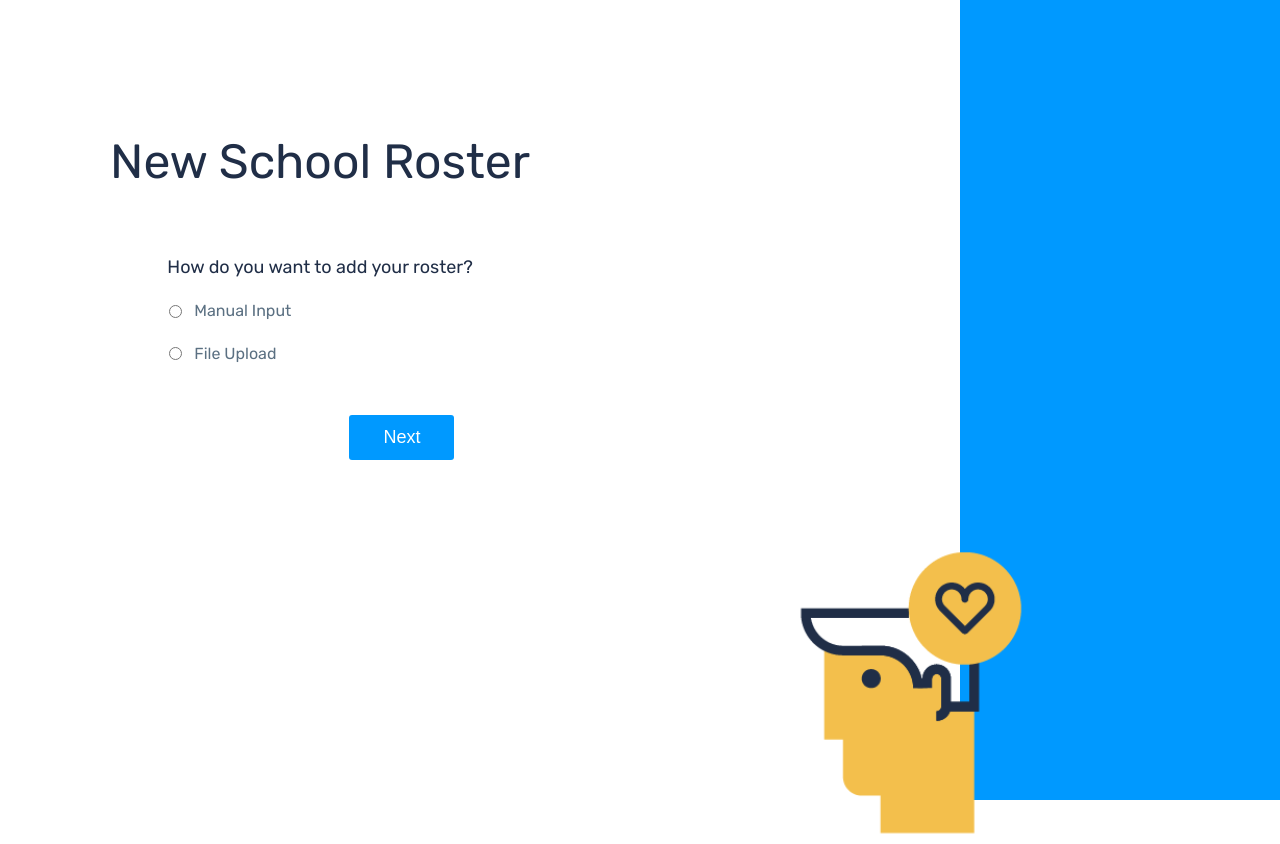
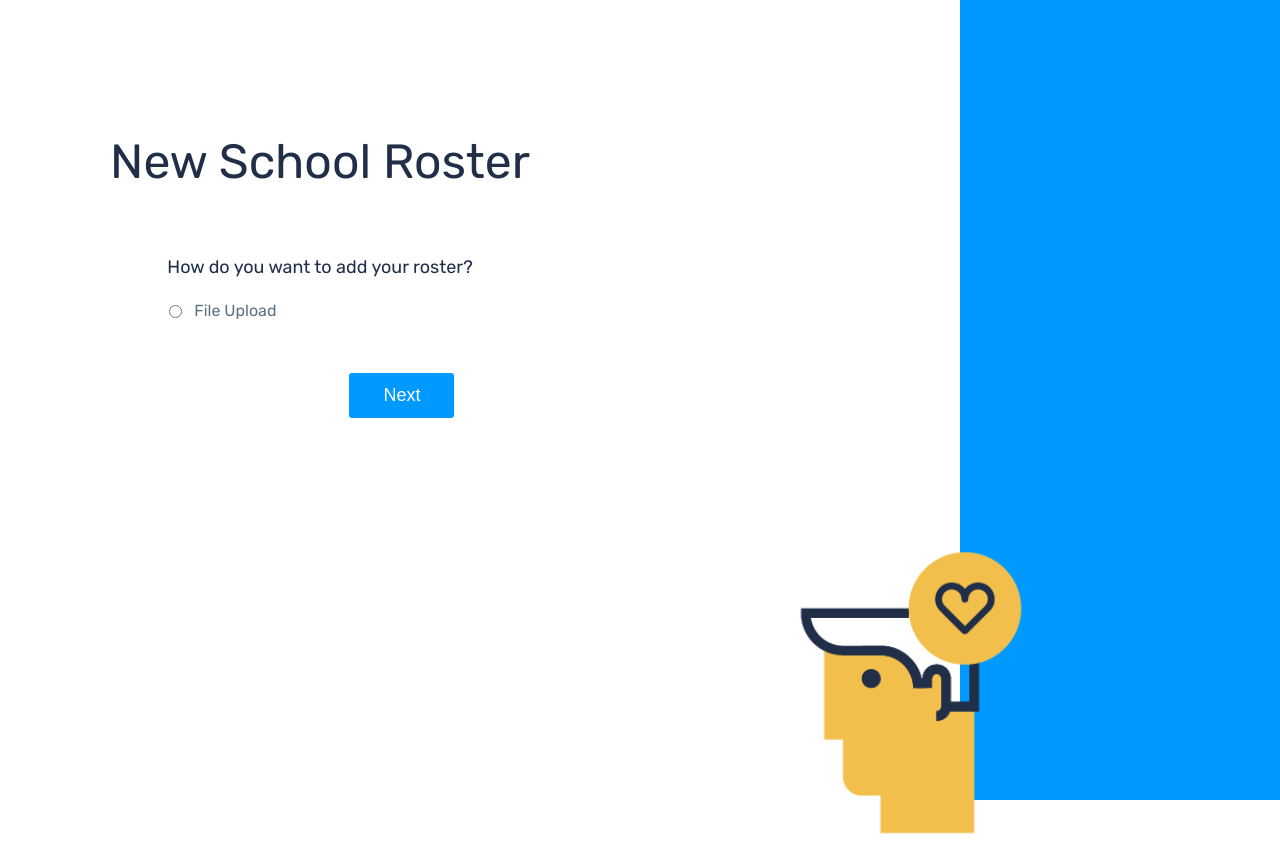
Before and after one commit to DreamsForSchools/dfs-ias, a React (Create React App) app: page /schoolhome/addrosterform in a window 1280 px wide. Built offline with nearby package versions, Linux system fonts and the light colour scheme; no server answers; sample sign-in values are in the browser's storage.

Commit message:
added comments

```diff
--- a/src/components/schoolPagesComponents/ProgramSchoolRosterTable.js
+++ b/src/components/schoolPagesComponents/ProgramSchoolRosterTable.js
@@ -1,6 +1,5 @@
 import React from 'react'
 
-// import SideNavBar from '../components/sidebar/SideNavBar';
 import { useHistory } from "react-router-dom";
 import { useState, useEffect, useRef } from 'react';
 
@@ -52,8 +51,8 @@ export default function ProgramSchoolRosterTable({program, databaseName}) {
     }
 
     // converts schedule from database to a more readable format
+    // resulting format looks like this: {mon:"3:00-5:00", tue:"", wed:"3:00-5:00", Tthu:"3:00-5:00", fri:""}
     const convertSchedule = (schedArray) => {
-        // console.log(schedArray)
         var finalSchedArray = {
             "mon": "",
             "tue": "",
@@ -86,10 +85,10 @@ export default function ProgramSchoolRosterTable({program, databaseName}) {
 
     //accesses the database and store the roster respectively
     useEffect(() => {
+        //finds the latest roster in the database
         var latestRoster = 0;
         programRosterCollection.current.on('value', (snap) => {
             snap.forEach((doc) =>{
-                console.log(parseInt(doc.key), "NEW!!!!NEW!!!")
                 if (latestRoster < doc.key){
                     latestRoster = doc.key
                 }
@@ -102,10 +101,8 @@ export default function ProgramSchoolRosterTable({program, databaseName}) {
             const rosterFire = []
             snap.forEach((doc) =>{
                 if (latestRoster === doc.key){
-                    console.log("LATEST ROSTER DOC.KEY:",doc.key, doc.val())
                     const schoolArray = doc.val();
                     for (var school in schoolArray){
-                      //   console.log(school)
                         const schoolID = school;
                         const schoolList = schoolArray[school];
                         rosterFire.push(
@@ -122,8 +119,7 @@ export default function ProgramSchoolRosterTable({program, databaseName}) {
                     }
                 }
             });
-          //   console.log(rosterFire)
-          setRoster(rosterFire)
+            setRoster(rosterFire)
         });
 
       },[]);
@@ -216,5 +212,4 @@ const entryRow = {
     height: "50px",
     paddingTop: "16px",
     marginLeft: "-0.5px",
-    // marginTop: "-0.5px"
 }
--- a/src/components/sidebar/SideNavBar.js
+++ b/src/components/sidebar/SideNavBar.js
@@ -4,7 +4,10 @@ import {Link,useHistory} from 'react-router-dom';
 import fire from '../.././config/fire';
 import { useState, useEffect } from 'react';
 
-//this component is the universal side navigation bar
+/*
+    this component is the universal side navigation bar
+ */
+
 export default function SideNavBar(props) {
 
     //auth variable
--- a/src/pages/schoolPages/SchoolAddRosterForm.js
+++ b/src/pages/schoolPages/SchoolAddRosterForm.js
@@ -44,7 +44,6 @@ export default function SchoolAddRosterForm() {
     //validates user input
     const nextClicked = () => {
         console.log("submit");
-        // history.push('/schoolhome/uploadinstitution');
 
         if (input === ""){
             alert("Please select how to input your roster")
@@ -74,9 +73,16 @@ export default function SchoolAddRosterForm() {
                             <h3 style={radiotitleText}>How do you want to add your roster?</h3>
 
                             <div onChange={onChangeRadio}>
-                                <div style={radioItem}>
+
+                                {/* THIS IS A MANUAL INPUT OPTION
+                                we had planned on adding manual input to add a new roster but the way
+                                the code is implemented right, it's a little complicated and
+                                we kind of ran out of time but it's something that the future team
+                                should consider*/}
+
+                                {/* <div style={radioItem}>
                                     <input type="radio" value="manual" name="input"/> <p style={radioChoice}>Manual Input</p>
-                                </div>
+                                </div> */}
 
                                 <div style={radioItem}>
                                     <input type="radio" value="file" name="input"/> <p style={radioChoice} >File Upload</p>
@@ -118,7 +124,6 @@ const mainContainer = {
 const leftHalf = {
     height: "100vh",
     width: "50vw",
-    // backgroundColor: "lightblue"
 }
 
 const rightHalf = {
--- a/src/pages/schoolPages/SchoolRosterPage.js
+++ b/src/pages/schoolPages/SchoolRosterPage.js
@@ -8,6 +8,10 @@ import ProgramSchoolRosterTable from '../../components/schoolPagesComponents/Pro
 
 import fire from '../.././config/fire';
 
+/*
+    This page shows the schools available from each program
+    in a table
+ */
 export default function SchoolRosterPage() {
 
     const [user, setUser] = useState(null);
--- a/src/pages/sortingPages/SaveAsPDF/GeneratePDF.js
+++ b/src/pages/sortingPages/SaveAsPDF/GeneratePDF.js
@@ -9,6 +9,7 @@ import {
 
 /*
     formats the PDF when the user wants to save the sorted roster
+    it uses the react-pdf api
 */
 export default function GeneratePDF({sortedRoster}) {
 
--- a/src/pages/sortingPages/appjam/AppjamAddRosterForm.js
+++ b/src/pages/sortingPages/appjam/AppjamAddRosterForm.js
@@ -151,6 +151,12 @@ export default function AppjamAddRosterForm() {
                             <h3 style={radiotitleText}>How do you want to add your roster?</h3>
 
                             <div onChange={onChangeRadio}>
+                                {/* THIS IS A MANUAL INPUT OPTION
+                                we had planned on adding manual input to add a new roster but the way
+                                the code is implemented right, it's a little complicated and
+                                we kind of ran out of time but it's something that the future team
+                                should consider*/}
+
                                 {/* <div style={radioItem}>
                                     <input type="radio" value="manual" name="input"/> <p style={radioChoice}>Manual Input</p>
                                 </div> */}
--- a/src/pages/sortingPages/sphero/SpheroAddRosterForm.js
+++ b/src/pages/sortingPages/sphero/SpheroAddRosterForm.js
@@ -144,6 +144,12 @@ export default function SpheroAddRosterForm() {
                             <h3 style={radiotitleText}>How do you want to add your roster?</h3>
 
                             <div onChange={onChangeRadio}>
+                                {/* THIS IS A MANUAL INPUT OPTION
+                                we had planned on adding manual input to add a new roster but the way
+                                the code is implemented right, it's a little complicated and
+                                we kind of ran out of time but it's something that the future team
+                                should consider*/}
+
                                 {/* <div style={radioItem}>
                                     <input type="radio" value="manual" name="input"/> <p style={radioChoice}>Manual Input</p>
                                 </div> */}
```
Also changed, not shown: src/components/sortingPagesComponents/TitleToolbar.js (+12 -2 lines), src/pages/sortingPages/webjam/WebjamAddRosterForm.js (+7 -0 lines).
